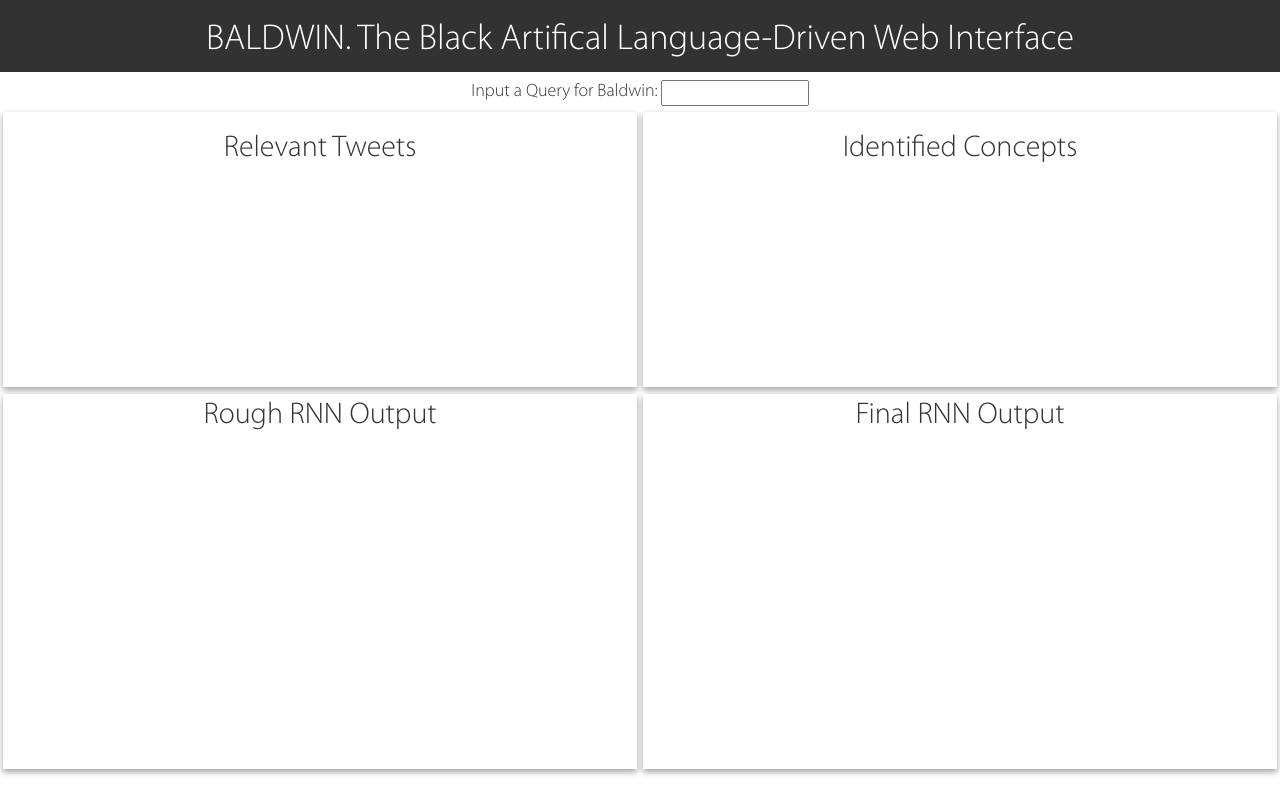
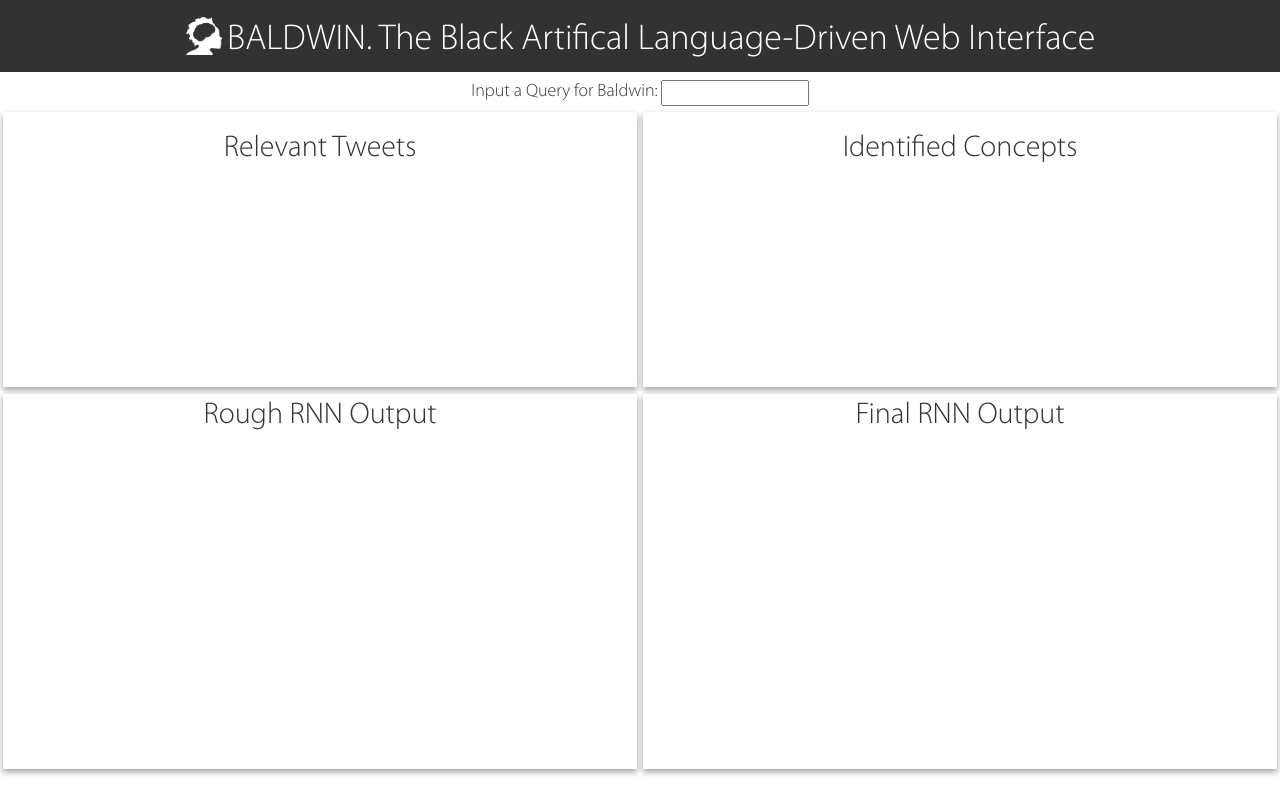
Before and after one commit to elizabethsdavis/Baldwin, a website: page final project.html in a window 1280 px wide. Drawn offline with nearby package versions, Linux system fonts and the light colour scheme.

Commit message:
Baldwin logo and assets

```diff
--- a/final project.html
+++ b/final project.html
@@ -105,12 +105,17 @@
       padding-bottom: 3.5px;
     }
 
+    .spaced2 {
+    	padding-right: 2px;
+    }
+
   </style>
 </head>
 <body>
 
 <nav class="navbar" style="height:9%">
   <div class="container-fluid" >
+    <img class="spaced2" src="baldwin white2.png" alt="Baldwin Logo" style="width:39px;height:39px;">
     <h1 class="page-title" style="display: inline-block">BALDWIN. The Black Artifical Language-Driven Web Interface</h1>
 
   </div>
```
Also changed, not shown: baldwin white.png (added), baldwin white2.png (added), baldwin.png (added).
